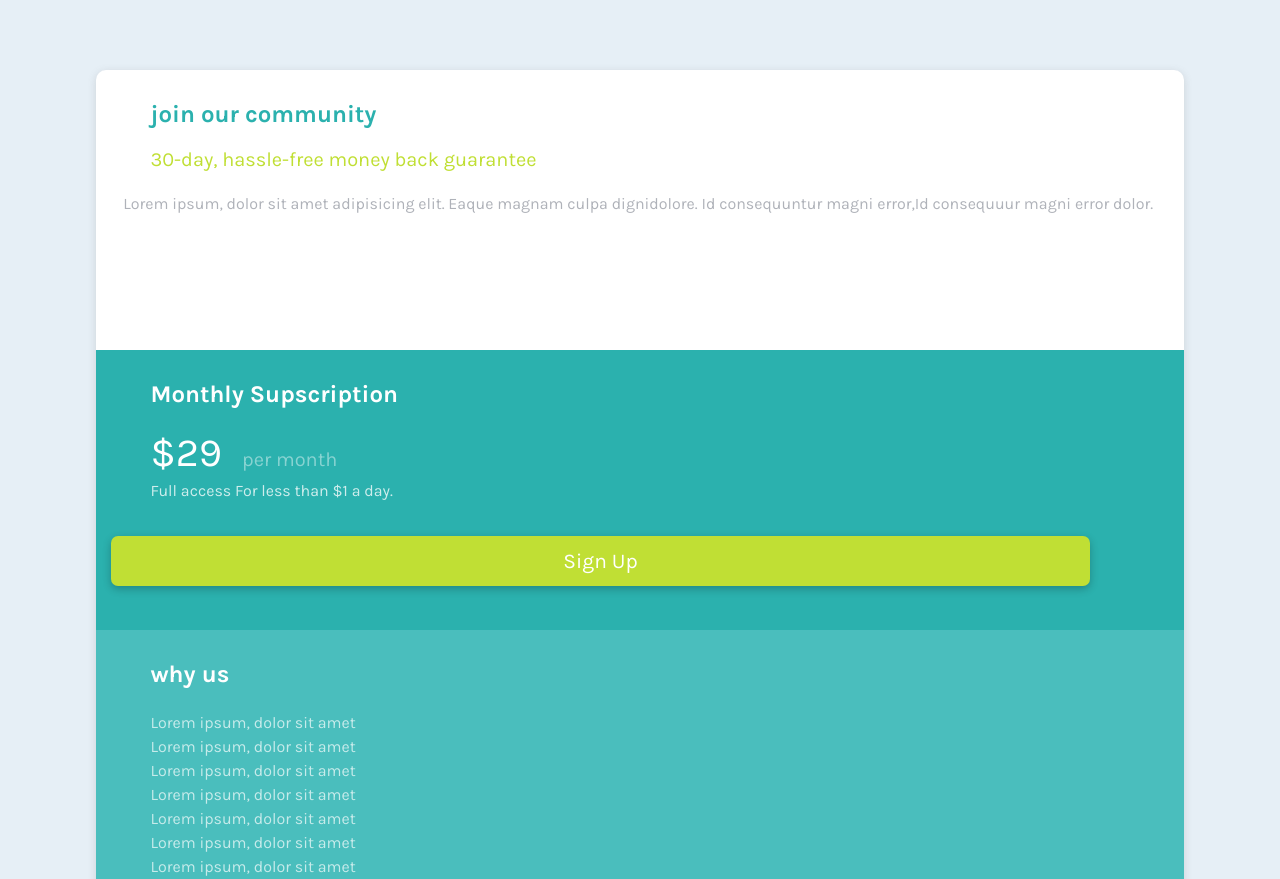
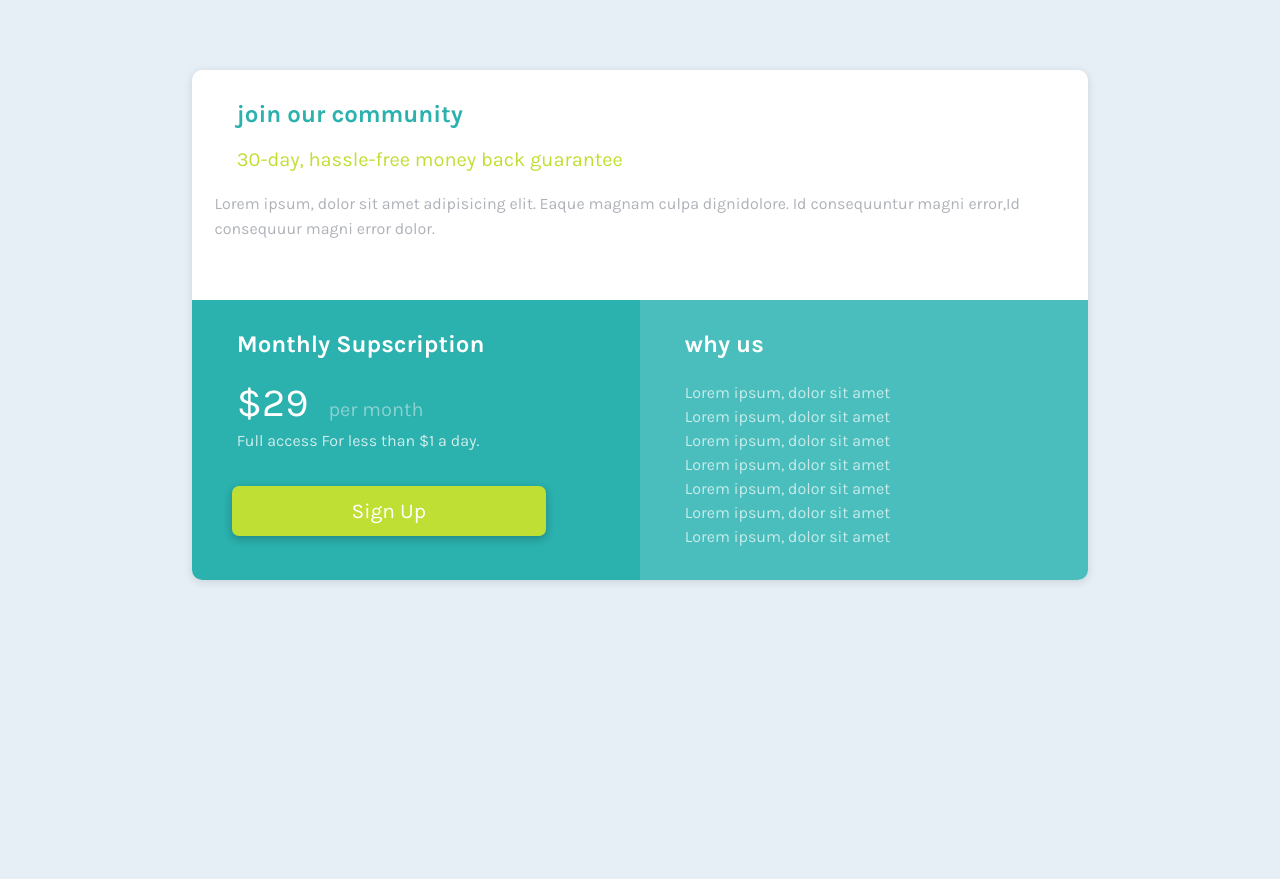
Before and after one commit to Ninjas-T/Single-price-grid-component-Mostafa, a plain HTML site: page index.html in a window 1280 px wide. Shown: the top 879 px of the page. After the commit the page ends 800 px from the top, so only its background shows below. Drawn offline with Linux system fonts and the light colour scheme.

Commit message:
add media query relate #4

```diff
--- a/style.css
+++ b/style.css
@@ -89,9 +89,12 @@ margin-left: 20px;
     border-radius: 7px;
     font-size: 21px;
     box-shadow: rgba(0, 0, 0, 0.24) 0px 3px 8px;
-
+cursor: pointer;
 }
-
+button :active{
+    color :hsl(179,61%,43%);
+    background-color: white;
+}
 /***********************************************************************************/
 #why-us * {
     width: 90%;
@@ -102,7 +105,6 @@ color: white;
     height: 280px;
      border-bottom-left-radius: 10px;
      border-bottom-right-radius: 10px;
-
     background-color:  #4ABEBD;
 }
 #why-us h4{
@@ -114,3 +116,41 @@ color: white;
     margin-top: 5px;
     color: rgba(255, 255, 255, 0.687);
 }
+/***************************Start Ipad***********************************/
+@media screen and (min-width: 768px) {
+    #sgin-why-us-section{
+display: flex;
+width: 100%;
+    }
+    #sgin-why-us-section div{
+        width: 50%;
+    }
+    #why-us{
+         border-radius: 0px 0px 10px 0px;
+    }
+    #why-us{
+        border-radius: 0px 0px 10px 0px;
+   }
+   #Monthly-Supscription{
+    border-radius: 0px 0px 0px 10px;
+}
+#Monthly-Supscription * {
+    width: 80%;
+}
+#Monthly-Supscription button {
+    width: 70%;
+    margin-left: 40px ;
+}
+#why-us * {
+    width: 80%;
+}
+#join-community-section{
+    height: 230px;
+}
+}
+/******************************Start desktop ***********************************************/
+@media screen and (min-width: 1024px) {
+main{
+    width: 70%;
+}
+}
```
